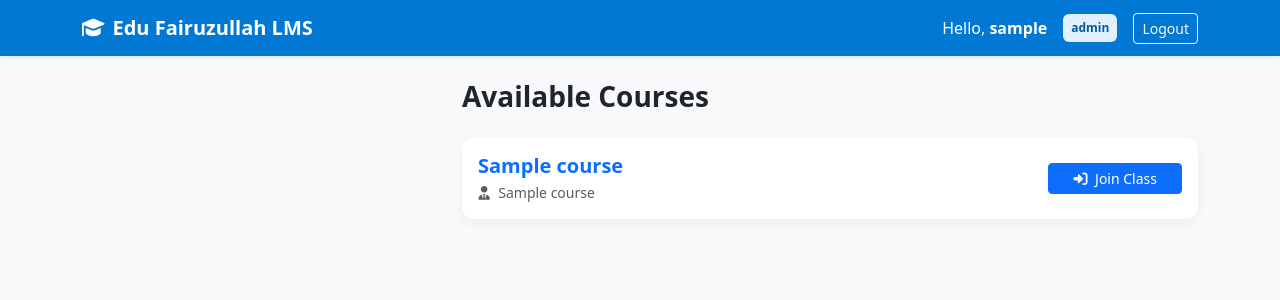
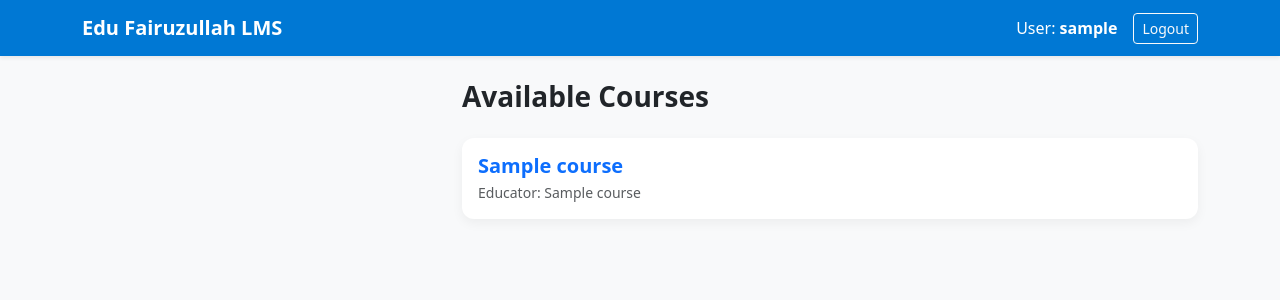
Before and after one commit to Farah1106/edu-lms-prototype, a Flask app: template templates/dashboard.html in a window 1280 px wide. Shown: the top 300 px of the page. Run offline with Flask 3, Linux system fonts and the light colour scheme; the visitor is signed in with stand-in values (Sample User, id 1); the template is opened without the code that fills it: most values are stand-ins (such as "Sample title", 1, 10 or a date in 2020).

Commit message:
Fixed SQL CourseID mismatch and full UI update

```diff
--- a/app.py
+++ b/app.py
@@ -4,13 +4,10 @@ import os
 from functools import wraps
 
 app = Flask(__name__)
-# Secret key for session management
 app.secret_key = os.getenv("FLASK_SECRET_KEY", "your_development_secret_key")
 
 # --- DATABASE CONNECTION ---
 def get_db_connection():
-    # Recommended: Set this in Azure App Service Configuration
-    # Use ODBC Driver 17 for the best compatibility with Azure App Service
     conn_str = os.getenv("SQL_CONNECTION_STRING")
     try:
         conn = pyodbc.connect(conn_str)
@@ -19,7 +16,7 @@ def get_db_connection():
         print(f"Database Connection Error: {e}")
         return None
 
-# --- AUTHENTICATION DECORATORS (Question 2b: 5 Marks) ---
+# --- AUTHENTICATION DECORATORS ---
 def login_required(f):
     @wraps(f)
     def decorated_function(*args, **kwargs):
@@ -32,7 +29,6 @@ def educator_only(f):
     @wraps(f)
     def decorated_function(*args, **kwargs):
         if session.get('role') != 'Educator':
-            # Role-Based Access Control (RBAC)
             return "Access Denied: Educator role required.", 403
         return f(*args, **kwargs)
     return decorated_function
@@ -56,32 +52,29 @@ def login():
 def dashboard():
     conn = get_db_connection()
     if not conn:
-        return "Database connection failed. Check Azure Networking/Firewall.", 500
+        return "Database connection failed.", 500
     cursor = conn.cursor()
     cursor.execute("SELECT * FROM Courses")
     courses = cursor.fetchall()
-    conn.close() # Close connection to prevent leaks
+    conn.close()
     return render_template('dashboard.html', courses=courses, role=session['role'])
 
-# --- CRUD OPERATIONS (Question 2a: 10 Marks) ---
+# --- CRUD OPERATIONS ---
 
 @app.route('/course/add', methods=['POST'])
 @login_required
 @educator_only
 def add_course():
-    try:
-        title = request.form['title']
-        description = request.form.get('description', '')
-        educator = session['user']
-        conn = get_db_connection()
-        cursor = conn.cursor()
-        cursor.execute("INSERT INTO Courses (Title, Description, Educator) VALUES (?, ?, ?)",
-                       (title, description, educator))
-        conn.commit()
-        conn.close()
-        return redirect(url_for('dashboard'))
-    except Exception as e:
-        return f"Error adding course: {str(e)}", 500
+    title = request.form['title']
+    description = request.form.get('description', '')
+    educator = session['user']
+    conn = get_db_connection()
+    cursor = conn.cursor()
+    cursor.execute("INSERT INTO Courses (Title, Description, Educator) VALUES (?, ?, ?)",
+                   (title, description, educator))
+    conn.commit()
+    conn.close()
+    return redirect(url_for('dashboard'))
 
 @app.route('/course/update/<int:id>', methods=['POST'])
 @login_required
@@ -91,13 +84,13 @@ def update_course(id):
         new_title = request.form['title']
         conn = get_db_connection()
         cursor = conn.cursor()
-        # Ensure correct tuple formatting for multiple parameters
-        cursor.execute("UPDATE Courses SET Title = ? WHERE id = ?", (new_title, id))
+        # FIX: Using 'CourseID' to match your database schema
+        cursor.execute("UPDATE Courses SET Title = ? WHERE CourseID = ?", (new_title, id))
         conn.commit()
         conn.close()
         return redirect(url_for('dashboard'))
     except Exception as e:
-        return f"Error updating course: {str(e)}", 500
+        return f"Update Error: {str(e)}", 500
 
 @app.route('/course/delete/<int:id>', methods=['POST'])
 @login_required
@@ -106,13 +99,13 @@ def delete_course(id):
     try:
         conn = get_db_connection()
         cursor = conn.cursor()
-        # CRITICAL FIX: The comma in (id,) is required for single-parameter queries
-        cursor.execute("DELETE FROM Courses WHERE id = ?", (id,))
+        # FIX: Using 'CourseID' and the tuple format (id,)
+        cursor.execute("DELETE FROM Courses WHERE CourseID = ?", (id,))
         conn.commit()
         conn.close()
         return redirect(url_for('dashboard'))
     except Exception as e:
-        return f"Error deleting course: {str(e)}", 500
+        return f"Delete Error: {str(e)}", 500
 
 @app.route('/logout')
 def logout():
@@ -120,5 +113,4 @@ def logout():
     return redirect(url_for('index'))
 
 if __name__ == '__main__':
-    # Bind to 0.0.0.0 for Azure compatibility
     app.run(host='0.0.0.0', port=8000)
--- a/templates/dashboard.html
+++ b/templates/dashboard.html
@@ -9,18 +9,16 @@
     <style>
         body { background-color: #f8f9fa; }
         .navbar { background-color: #0078d4; }
-        .card { border: none; border-radius: 12px; box-shadow: 0 4px 12px rgba(0,0,0,0.05); transition: 0.3s; }
-        .educator-badge { background-color: #e1f0ff; color: #005a9e; font-weight: bold; }
+        .card { border: none; border-radius: 12px; box-shadow: 0 4px 12px rgba(0,0,0,0.05); }
     </style>
 </head>
 <body>
 
 <nav class="navbar navbar-dark shadow-sm mb-4">
     <div class="container">
-        <a class="navbar-brand fw-bold" href="#"><i class="fas fa-graduation-cap me-2"></i>Edu Fairuzullah LMS</a>
+        <a class="navbar-brand fw-bold" href="#">Edu Fairuzullah LMS</a>
         <div class="d-flex align-items-center text-white">
-            <span class="me-3">Hello, <strong>{{ session['user'] }}</strong></span>
-            <span class="badge educator-badge me-3 p-2">{{ role }}</span>
+            <span class="me-3">User: <strong>{{ session['user'] }}</strong></span>
             <a href="/logout" class="btn btn-outline-light btn-sm">Logout</a>
         </div>
     </div>
@@ -30,18 +28,12 @@
     <div class="row">
         <div class="col-lg-4">
             {% if role == 'Educator' %}
-            <div class="card p-4 mb-4 border-primary border-top border-4">
-                <h4 class="fw-bold mb-3 text-primary"><i class="fas fa-plus-circle me-2"></i>Create Course</h4>
-                <form action="/course/add" method="post">
-                    <div class="mb-3">
-                        <label class="form-label fw-semibold">Course Title</label>
-                        <input type="text" name="title" class="form-control" placeholder="Course Name" required>
-                    </div>
-                    <div class="mb-3">
-                        <label class="form-label fw-semibold">Description</label>
-                        <textarea name="description" class="form-control" rows="2"></textarea>
-                    </div>
-                    <button type="submit" class="btn btn-primary w-100 shadow-sm">Publish Course</button>
+            <div class="card p-4 mb-4 border-top border-primary border-4">
+                <h4 class="fw-bold mb-3 text-primary">Create Course</h4>
+                <form action="/course/add" method="POST">
+                    <input type="text" name="title" class="form-control mb-3" placeholder="Course Title" required>
+                    <textarea name="description" class="form-control mb-3" placeholder="Description" rows="2"></textarea>
+                    <button type="submit" class="btn btn-primary w-100">Publish</button>
                 </form>
             </div>
             {% endif %}
@@ -49,29 +41,21 @@
 
         <div class="col-lg-8">
             <h3 class="fw-bold mb-4">Available Courses</h3>
-            <div class="row">
             {% for course in courses %}
-                <div class="col-md-12 mb-3">
-                    <div class="card p-3">
+            <div class="card p-3 mb-3">
                 <div class="d-flex justify-content-between align-items-center">
                     <div>
                         <h5 class="fw-bold text-primary mb-1">{{ course[1] }}</h5>
-                                <p class="text-muted mb-0 small"><i class="fas fa-user-tie me-2"></i>{{ course[3] }}</p>
+                        <p class="text-muted mb-0 small">Educator: {{ course[2] }}</p>
                     </div>
 
                     <div class="d-flex gap-2">
                         {% if role == 'Educator' %}
-                                    <button class="btn btn-sm btn-outline-secondary" data-bs-toggle="collapse" data-bs-target="#edit-{{ course[0] }}">
-                                        <i class="fas fa-edit me-1"></i> Update
-                                    </button>
+                        <button class="btn btn-sm btn-outline-secondary" data-bs-toggle="collapse" data-bs-target="#edit-{{ course[0] }}">Update</button>
 
-                                    <form action="{{ url_for('delete_course', id=course[0]) }}" method="POST" onsubmit="return confirm('Confirm deletion?');">
-                                        <button type="submit" class="btn btn-sm btn-outline-danger">
-                                            <i class="fas fa-trash me-1"></i> Delete
-                                        </button>
+                        <form action="{{ url_for('delete_course', id=course[0]) }}" method="POST">
+                            <button type="submit" class="btn btn-sm btn-outline-danger" onclick="return confirm('Delete this course?')">Delete</button>
                         </form>
-                                {% else %}
-                                    <button class="btn btn-sm btn-primary px-4"><i class="fas fa-sign-in-alt me-1"></i> Join Class</button>
                         {% endif %}
                     </div>
                 </div>
@@ -79,10 +63,9 @@
                 <div class="collapse mt-3" id="edit-{{ course[0] }}">
                     <div class="bg-light p-3 rounded">
                         <form action="{{ url_for('update_course', id=course[0]) }}" method="POST" class="input-group">
-                                    <input type="text" name="title" class="form-control form-control-sm" placeholder="New Title" required>
-                                    <button type="submit" class="btn btn-sm btn-success px-3">Save</button>
+                            <input type="text" name="title" class="form-control" placeholder="New Title" required>
+                            <button type="submit" class="btn btn-success">Save</button>
                         </form>
-                            </div>
                     </div>
                 </div>
             </div>
@@ -90,7 +73,6 @@
         </div>
     </div>
 </div>
-</div>
 
 <script src="https://cdn.jsdelivr.net/npm/bootstrap@5.3.0/dist/js/bootstrap.bundle.min.js"></script>
 </body>
```
Lines whose indentation alone changed are shown as unchanged.
